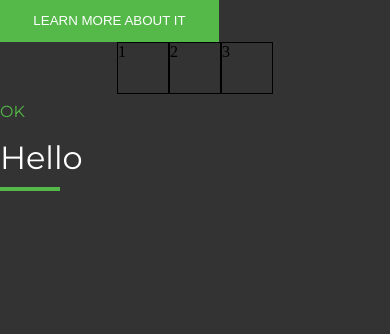
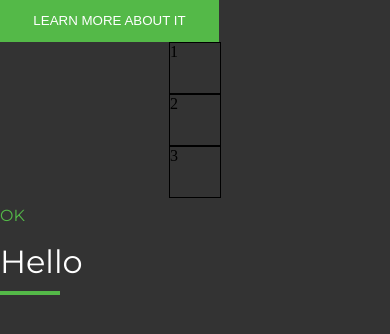
Before and after one commit to jeric17/ag-ds, a website with bundled scripts: page index.html in a window 390 px wide. Built offline with nearby package versions, Linux system fonts and the light colour scheme.

Commit message:
add responsive flex

```diff
--- a/index.html
+++ b/index.html
@@ -1,12 +1,13 @@
 <html>
   <head>
+    <meta name="viewport" content="width=device-width, initial-scale=1.0">
     <script type="module" src="./dist/index.es.js"></script>
     <link href="./styles.css" rel="stylesheet"/>
     <link href="https://fonts.googleapis.com/css?family=Montserrat:400,700&display=swap" rel="stylesheet">
   </head>
   <body>
     <ag-button>LEARN MORE ABOUT IT</ag-button>
-    <ag-flex justify="center">
+    <ag-flex justify="center" smalldirection="column" smallitems="center">
       <div style="width: 50px; height: 50px; border: 1px solid #000">
         1
       </div>
--- a/src/components/flex.ts
+++ b/src/components/flex.ts
@@ -1,14 +1,18 @@
-import { LitElement, html, customElement, property, css, CSSResult, TemplateResult } from 'lit-element';
+import { LitElement, html, customElement, property, css, unsafeCSS, CSSResult, TemplateResult } from 'lit-element';
 
 @customElement('ag-flex')
 export class Flex extends LitElement {
 
   @property({ type: String }) direction: string;
   @property({ type: String }) items: string;
+  @property({ type: String }) smallDirection: string;
+  @property({ type: String }) smallItems: string;
+  @property({ type: String }) smallJustify: string;
   @property({ type: String }) justify: string;
   @property({ type: Boolean }) padded: boolean;
 
   static get styles(): CSSResult {
+
     return css`
       :host {
         box-sizing: border-box;
@@ -73,6 +77,15 @@ export class Flex extends LitElement {
   render(): TemplateResult {
 
     return html`
+      <style>
+        @media (max-width: 800px) and (orientation: portrait){
+          :host {
+            align-items: ${unsafeCSS(this.smallItems ? this.smallItems : this.items || 'flex-start')};
+            flex-direction: ${unsafeCSS(this.smallDirection ? this.smallDirection : this.direction || 'row')};
+            justify-content: ${unsafeCSS(this.smallJustify ? this.smallJustify : this.justify || 'flex-start')};
+          }
+        }
+      </style>
       <slot></slot>
     `;
   }
```
